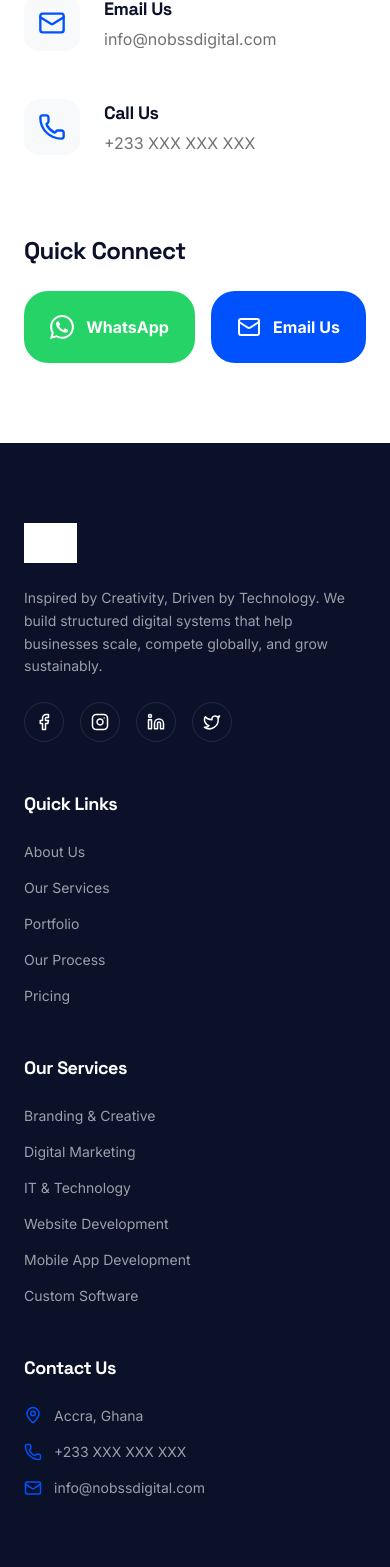
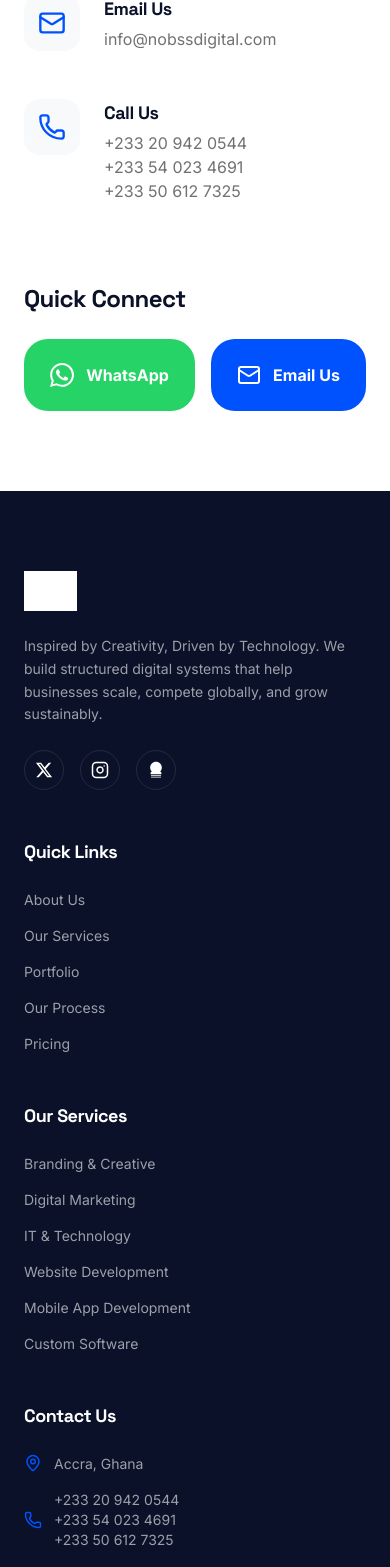
Before and after one commit to Bigsam54/Nobbs, a React (Vite) app: page /contact in a window 390 px wide. Shown: the part 1971-3538 px from the top of the page. Built offline with nearby package versions, Linux system fonts and the light colour scheme; grey boxes are pictures that could not be loaded.

Commit message:
refactor: Update social links and contact info
Removes Facebook and Twitter links from the footer, replacing them with updated X (formerly Twitter) and Instagram links. Also, updates the contact phone numbers displayed on the Contact page.

```diff
--- a/src/components/Footer.tsx
+++ b/src/components/Footer.tsx
@@ -1,5 +1,5 @@
 import { Link } from 'react-router-dom';
-import { Facebook, Instagram, Linkedin, Twitter, Mail, Phone, MapPin } from 'lucide-react';
+import { Instagram, Mail, Phone, MapPin } from 'lucide-react';
 
 export default function Footer() {
   const currentYear = new Date().getFullYear();
@@ -22,17 +22,18 @@ export default function Footer() {
               Inspired by Creativity, Driven by Technology. We build structured digital systems that help businesses scale, compete globally, and grow sustainably.
             </p>
             <div className="flex gap-4">
-              <a href="#" className="w-10 h-10 rounded-full border border-white/10 flex items-center justify-center hover:bg-brand-blue hover:border-brand-blue transition-all">
-                <Facebook size={18} />
+              <a href="https://x.com/NobssDigital_" target="_blank" rel="noopener noreferrer" className="w-10 h-10 rounded-full border border-white/10 flex items-center justify-center hover:bg-brand-blue hover:border-brand-blue transition-all" title="Follow us on X">
+                <svg viewBox="0 0 24 24" width="18" height="18" fill="currentColor">
+                  <path d="M18.244 2.25h3.308l-7.227 8.26 8.502 11.24H16.17l-5.214-6.817L4.99 21.75H1.68l7.73-8.835L1.254 2.25H8.08l4.713 6.231zm-1.161 17.52h1.833L7.084 4.126H5.117z"/>
+                </svg>
               </a>
-              <a href="#" className="w-10 h-10 rounded-full border border-white/10 flex items-center justify-center hover:bg-brand-blue hover:border-brand-blue transition-all">
+              <a href="https://www.instagram.com/nobss.digital?igsh=MXI5amU5Y3RrdXlraA==" target="_blank" rel="noopener noreferrer" className="w-10 h-10 rounded-full border border-white/10 flex items-center justify-center hover:bg-brand-blue hover:border-brand-blue transition-all" title="Follow us on Instagram">
                 <Instagram size={18} />
               </a>
-              <a href="#" className="w-10 h-10 rounded-full border border-white/10 flex items-center justify-center hover:bg-brand-blue hover:border-brand-blue transition-all">
-                <Linkedin size={18} />
-              </a>
-              <a href="#" className="w-10 h-10 rounded-full border border-white/10 flex items-center justify-center hover:bg-brand-blue hover:border-brand-blue transition-all">
-                <Twitter size={18} />
+              <a href="https://www.snapchat.com/add/nobssdigital?share_id=WPuSmZKceyY&locale=en-GB" target="_blank" rel="noopener noreferrer" className="w-10 h-10 rounded-full border border-white/10 flex items-center justify-center hover:bg-brand-blue hover:border-brand-blue transition-all" title="Add us on Snapchat">
+                <svg viewBox="0 0 24 24" width="20" height="20" fill="currentColor">
+                  <path d="M12 2c-3.866 0-7 3.134-7 7 0 1.834.707 3.504 1.864 4.757l-1.364 1.364v1.879h13v-1.879l-1.364-1.364c1.157-1.253 1.864-2.923 1.864-4.757 0-3.866-3.134-7-7-7zm-6 16v1h12v-1h-12zm0 2v1h12v-1h-12z" />
+                </svg>
               </a>
             </div>
           </div>
@@ -72,7 +73,11 @@ export default function Footer() {
               </li>
               <li className="flex items-center gap-3">
                 <Phone size={18} className="text-brand-blue shrink-0" />
-                <span>+233 XXX XXX XXX</span>
+                <div className="flex flex-col">
+                  <span>+233 20 942 0544</span>
+                  <span>+233 54 023 4691</span>
+                  <span>+233 50 612 7325</span>
+                </div>
               </li>
               <li className="flex items-center gap-3">
                 <Mail size={18} className="text-brand-blue shrink-0" />
--- a/src/pages/About.tsx
+++ b/src/pages/About.tsx
@@ -18,8 +18,7 @@ export default function About() {
           <div className="max-w-4xl">
             <span className="text-brand-blue font-bold tracking-widest uppercase text-xs md:text-sm mb-4 block">About Nobss Digital</span>
             <h1 className="text-4xl md:text-7xl font-display font-bold text-brand-navy mb-6 md:mb-8 leading-tight">
-              Building the Future of <br />
-              <span className="text-brand-blue">African Business.</span>
+              Building the Future of <span className="text-brand-blue">African Business.</span>
             </h1>
             <p className="text-lg md:text-xl text-brand-charcoal/70 leading-relaxed">
               Nobss Digital is a Ghana-based digital branding, marketing, and technology company dedicated to helping businesses build structured, scalable, and sustainable digital systems.
--- a/src/pages/Contact.tsx
+++ b/src/pages/Contact.tsx
@@ -8,8 +8,7 @@ export default function Contact() {
         <div className="container mx-auto px-6">
           <div className="max-w-4xl">
             <h1 className="text-5xl md:text-7xl font-display font-bold text-brand-navy mb-8 leading-tight">
-              Let's Build Your <br />
-              <span className="text-brand-blue">Digital Future.</span>
+              Let's Build Your <span className="text-brand-blue">Digital Future.</span>
             </h1>
             <p className="text-xl text-brand-charcoal/70 leading-relaxed">
               Ready to build a structured digital presence? Contact us today to discuss your project and discover how we can help you scale.
@@ -125,7 +124,11 @@ export default function Contact() {
                     </div>
                     <div>
                       <h4 className="text-lg font-display font-bold text-brand-navy mb-1">Call Us</h4>
-                      <p className="text-brand-charcoal/60">+233 XXX XXX XXX</p>
+                      <div className="text-brand-charcoal/60 flex flex-col">
+                        <span>+233 20 942 0544</span>
+                        <span>+233 54 023 4691</span>
+                        <span>+233 50 612 7325</span>
+                      </div>
                     </div>
                   </div>
                 </div>
--- a/src/pages/Home.tsx
+++ b/src/pages/Home.tsx
@@ -52,9 +52,7 @@ export default function Home() {
                 Inspired by Creativity.
               </span>
               <h1 className="text-4xl md:text-7xl lg:text-8xl font-display font-bold text-brand-navy leading-[1.1] mb-6 md:mb-8">
-                Building Structured <br />
-                <span className="text-brand-blue">Digital Systems</span> <br />
-                for Global Growth.
+                Building Structured Digital Systems for Global Growth.
               </h1>
               <p className="text-lg md:text-xl text-brand-charcoal/70 max-w-2xl mb-8 md:mb-10 leading-relaxed">
                 We build structured digital systems that help businesses scale, compete globally, and grow sustainably. Nobss Digital is your partner in digital transformation.
--- a/src/pages/Pricing.tsx
+++ b/src/pages/Pricing.tsx
@@ -65,8 +65,7 @@ export default function Pricing() {
         <div className="container mx-auto px-6 text-center">
           <div className="max-w-3xl mx-auto">
             <h1 className="text-4xl md:text-7xl font-display font-bold text-brand-navy mb-6 md:mb-8 leading-tight">
-              Transparent <span className="text-brand-blue">Pricing</span> <br />
-              for Structured Growth.
+              Transparent <span className="text-brand-blue">Pricing</span> for Structured Growth.
             </h1>
             <p className="text-lg md:text-xl text-brand-charcoal/70 leading-relaxed">
               We believe in clarity and transparency. Our pricing is designed to provide maximum value at every stage of your business growth.
```
Also changed, not shown: src/pages/Portfolio.tsx (+8 -9 lines), public/robots.txt (added), 1 other file (tests, documents, lock files or other folders).
